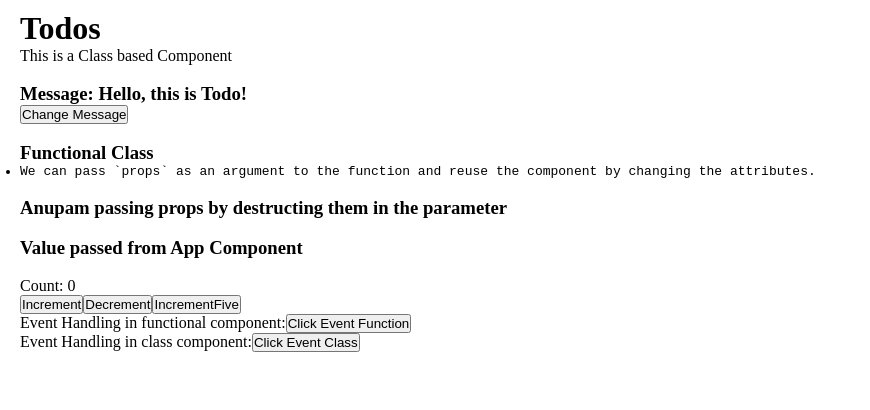
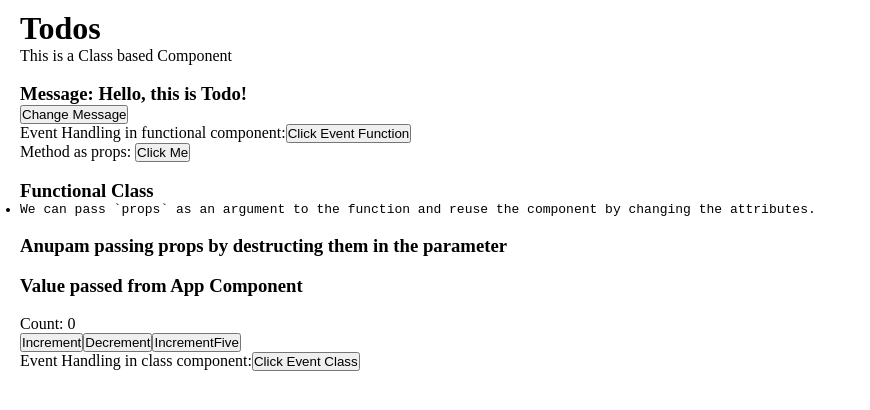
Before and after one commit to a-chakrawarti/React-Crownstack, a React (Create React App) app in the folder my-app/: page / in a window 1280 px wide. Shown: the top 410 px of the page, without its empty margins (0-870 px from the left). Built offline with nearby package versions, Linux system fonts and the light colour scheme.

Commit message:
Method as props, and call parent method from child

```diff
--- a/my-app/src/App.js
+++ b/my-app/src/App.js
@@ -24,7 +24,7 @@ function App() {
       <Greet name="Anupam passing props" action="by destructing them in the parameter" />
       <Greet name="Value passed from App Component" />
       <Counter />
-      <FunctionClick/>
+      {/* <FunctionClick/> */}
       <ClassClick/>
     </div>
   );
--- a/my-app/src/components/FunctionClick.js
+++ b/my-app/src/components/FunctionClick.js
@@ -1,18 +1,20 @@
-import React from 'react'
+import React from "react";
 
 // event handling in functional components
-function FunctionClick() {
+function FunctionClick(props) {
+  function clickHandler() {
+    console.log("Function component event fired!");
+  }
 
-    function clickHandler() {
-        console.log('Function component event fired!')
-    }
-
-
-    return (
-        <div>
-            Event Handling in functional component:<button onClick={clickHandler}>Click Event Function</button>
-        </div>
-    )
+  return (
+    <div>
+      Event Handling in functional component:
+      <button onClick={clickHandler}>Click Event Function</button>
+      <div>
+        Method as props: <button onClick={ () => props.greetHandler('FunctionClick')}>Click Me</button>
+      </div>
+    </div>
+  );
 }
 
 export default FunctionClick;
--- a/my-app/src/components/Todos.js
+++ b/my-app/src/components/Todos.js
@@ -1,14 +1,17 @@
 import React from 'react';
+import FunctionClick from './FunctionClick';
 
 // class component
 class Todos extends React.Component {
 
     constructor(props) {
-        super();
+        super(props);
         this.state = {
-            message: 'Hello, this is Todo!'
+            message: 'Hello, this is Todo!',
+            parentName: 'Todojs'
         }
 
+        this.greetParent = this.greetParent.bind(this);
         // this.changeMessage = this.changeMessage.bind(this); // binding in the constructor
     }
 
@@ -24,6 +27,10 @@ class Todos extends React.Component {
         })
     }
 
+    greetParent(childName) {
+        alert(`Hello ${this.state.parentName} from ${childName}`)
+    }
+
     render() {
         const {type} = this.props; // destructuring props and get only those you require
         const {message} = this.state; // destructuring state object
@@ -36,6 +43,7 @@ class Todos extends React.Component {
                 {/* <button onClick = { () => this.changeMessage() }>Change Message</button> // simple, arrow function, this to has performance issue */}
                 {/* <button onClick = { this.changeMessage }>Change Message</button> // binding in the constructor, recommended */}
                 <button onClick = { this.changeMessageTwo }>Change Message</button>
+                <FunctionClick greetHandler = { this.greetParent }/>
             </div>
         );
     }
```
Also changed, not shown: 1 other file (tests, documents, lock files or other folders).
